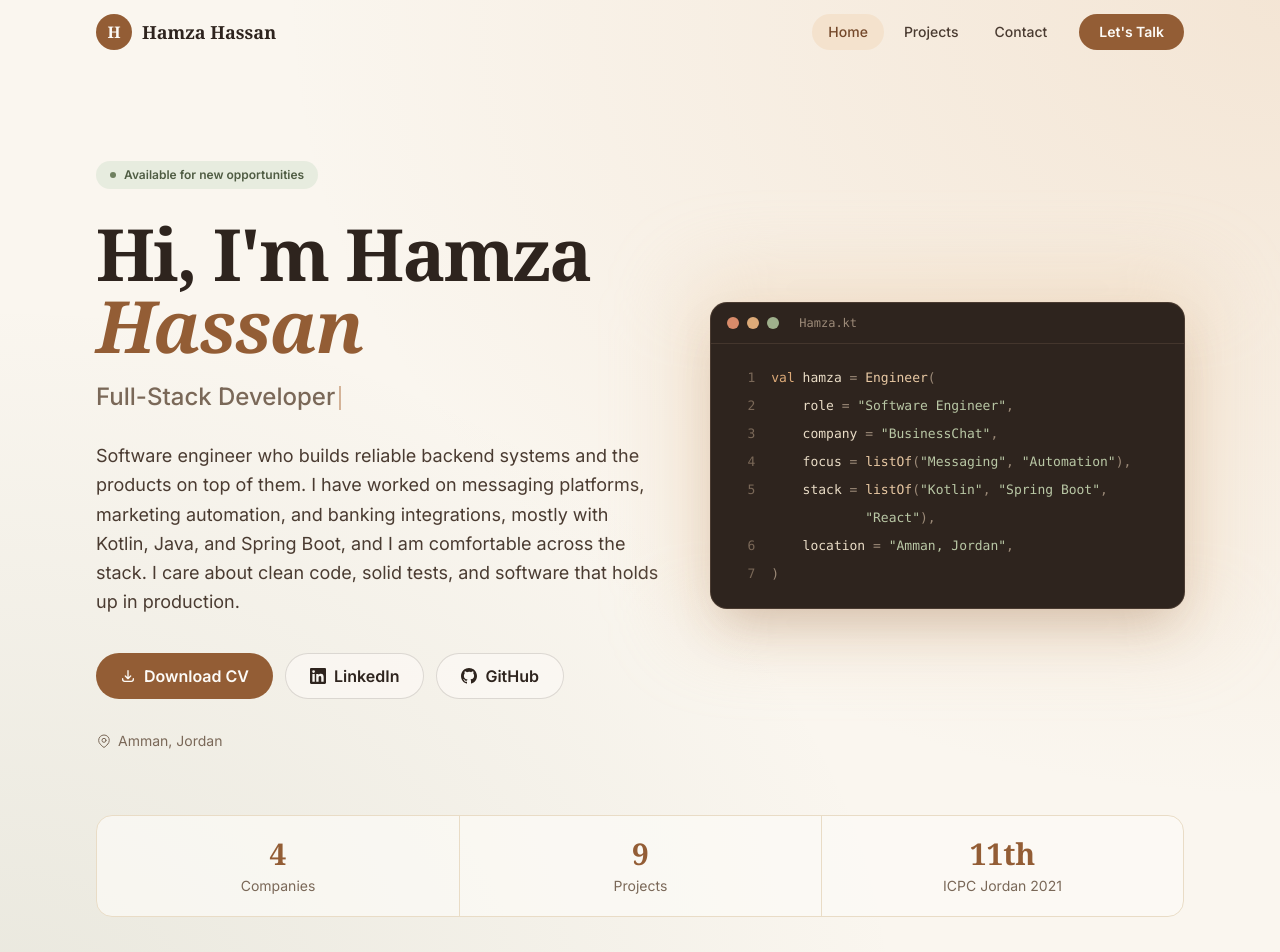
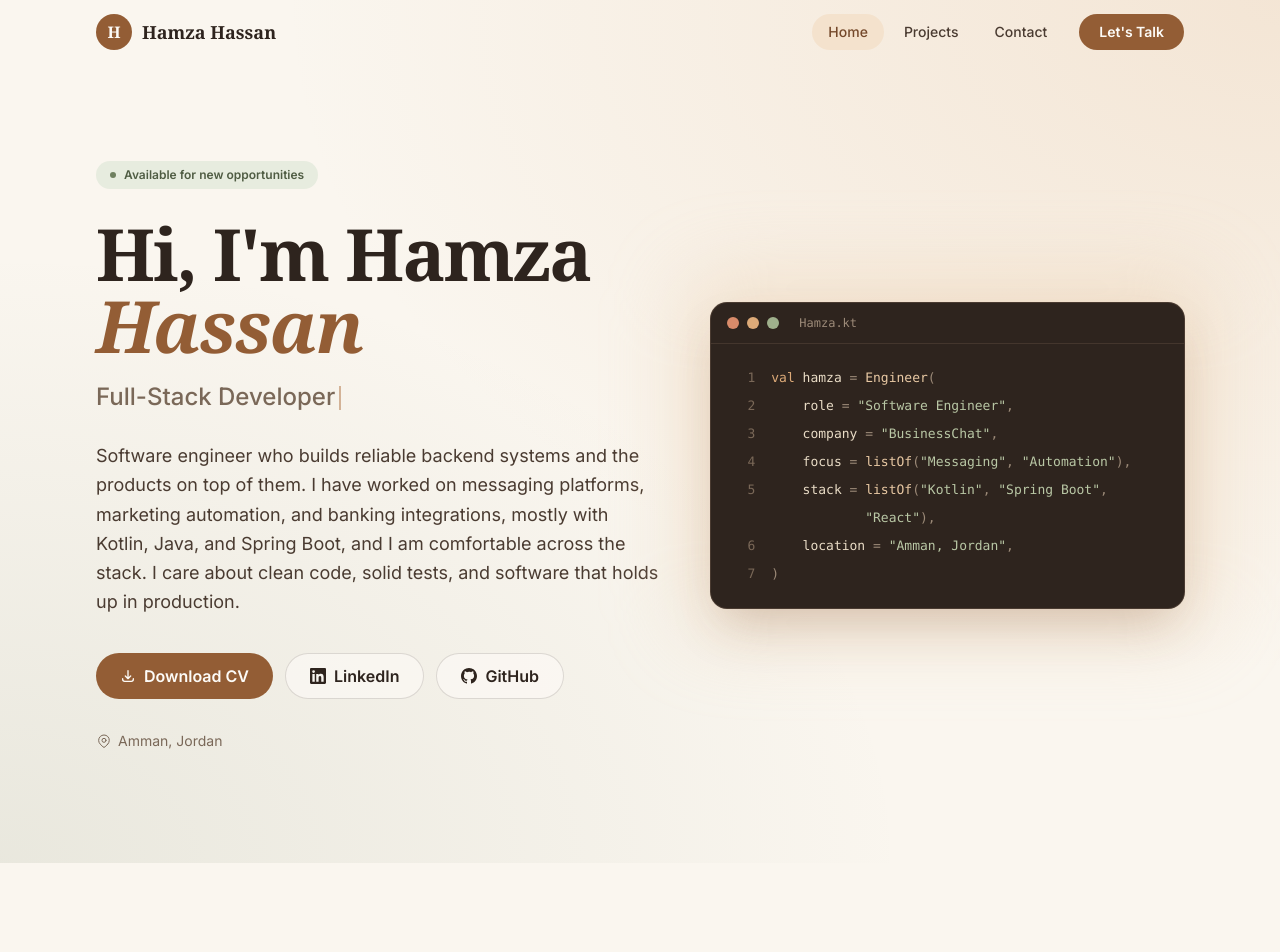
Before and after one commit to hamzahassancode/portfolio, a React (Vite) app in the folder frontend/: page / in a window 1280 px wide. Shown: the top 952 px of the page. Built offline with nearby package versions, Linux system fonts and the light colour scheme.

Commit message:
Remove the stats row from the hero

```diff
--- a/frontend/src/components/Hero.tsx
+++ b/frontend/src/components/Hero.tsx
@@ -3,14 +3,8 @@ import type { Profile } from '../types';
 import { DownloadIcon, GitHubIcon, LinkedInIcon, PinIcon } from './Icons';
 import ProfileCodeCard from './ProfileCodeCard';
 
-interface Stat {
-  value: string;
-  label: string;
-}
-
 interface Props {
   profile: Profile;
-  stats: Stat[];
   card: React.ComponentProps<typeof ProfileCodeCard>;
 }
 
@@ -55,7 +49,7 @@ function useTypewriter(initialWords: string[], typingSpeed = 80, deletingSpeed =
   return display;
 }
 
-export default function Hero({ profile, stats, card }: Props) {
+export default function Hero({ profile, card }: Props) {
   const typeText = useTypewriter([profile.title, 'Full-Stack Developer', 'Messaging & Automation']);
   const [firstName, ...rest] = profile.fullName.split(' ');
 
@@ -124,16 +118,6 @@ export default function Hero({ profile, stats, card }: Props) {
         </div>
       </div>
 
-      <div className="relative max-w-6xl mx-auto px-4 sm:px-6 lg:px-8 mt-16">
-        <dl className="grid grid-cols-3 rounded-2xl border border-cream-300 bg-cream-50/70 divide-x divide-cream-300">
-          {stats.map(stat => (
-            <div key={stat.label} className="flex flex-col items-center py-5 px-2 text-center">
-              <dt className="order-2 text-xs sm:text-sm text-cocoa-500 mt-1">{stat.label}</dt>
-              <dd className="order-1 font-serif text-2xl sm:text-3xl font-semibold text-caramel-600">{stat.value}</dd>
-            </div>
-          ))}
-        </dl>
-      </div>
     </section>
   );
 }
--- a/frontend/src/pages/Home.tsx
+++ b/frontend/src/pages/Home.tsx
@@ -12,15 +12,8 @@ import {
   experiences,
   featuredProjects,
   profile,
-  projects,
   skillGroups,
 } from '../data/portfolio';
-
-const stats = [
-  { value: String(experiences.length), label: 'Companies' },
-  { value: String(projects.length), label: 'Projects' },
-  { value: '11th', label: 'ICPC Jordan 2021' },
-];
 
 const currentRole = experiences.find(e => e.current) ?? experiences[0];
 
@@ -47,7 +40,7 @@ function AnimatedSection({ children }: { children: React.ReactNode }) {
 export default function Home() {
   return (
     <>
-      <Hero profile={profile} stats={stats} card={card} />
+      <Hero profile={profile} card={card} />
 
       <ExperienceSection experiences={experiences} />
 
```
